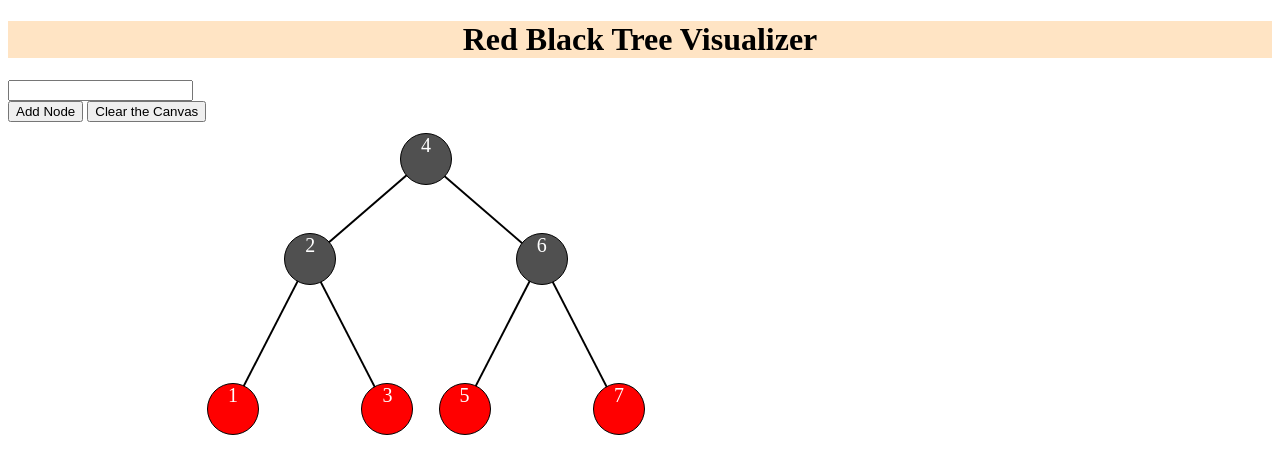
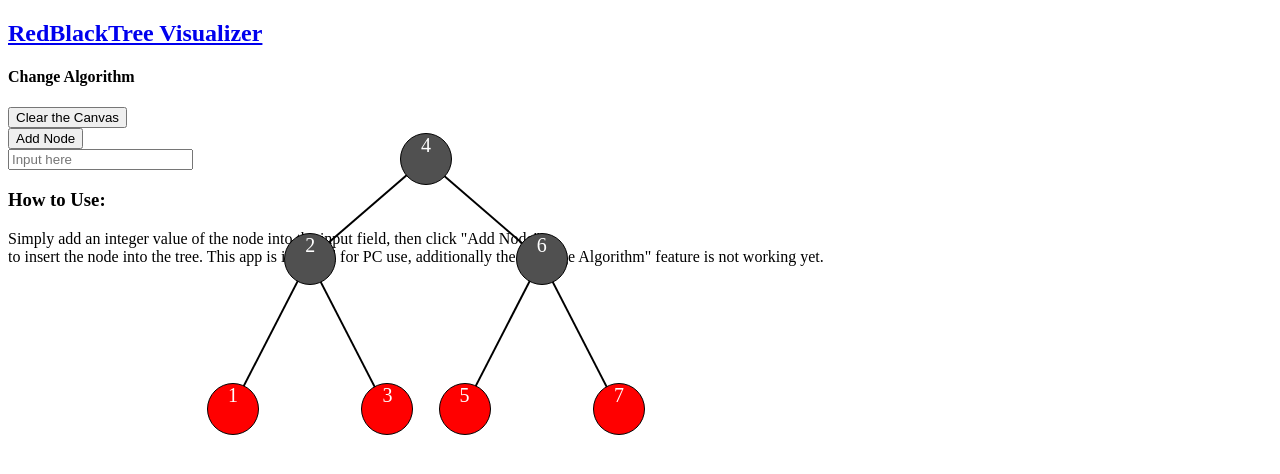
Before and after one commit to Krus5li/RedBlackTree-Visualizer, a plain HTML site: page index.html in a window 1280 px wide. Drawn offline with Linux system fonts and the light colour scheme.

Commit message:
Added minor finishing touches to site

```diff
--- a/index.html
+++ b/index.html
@@ -11,13 +11,20 @@
 </head>
 
 <body onload = "start()">
-    <h1 class = "title-section">Red Black Tree Visualizer</h1>
-    <input type = "number" name ="nodevalue" id = "nodevalue">
-    <br>
-    <button onclick = "addNode()">Add Node</button>
-    <button onclick = "deleteBoard()">Clear the Canvas</button>
-    <div id = "rbtzone">
-        <svg></svg>
+    <div class="topnav">
+        <a href="#home"><h2>RedBlackTree Visualizer</h2></a>
+        <a><h4>Change Algorithm</h4></a>
+        <div class = "holders"><button onclick = "deleteBoard()">Clear the Canvas</button></div>
+        <div class = "holders"><button onclick = "addNode()">Add Node</button></div>
+        <div class = "holders"><input type = "number" name ="nodevalue" id = "nodevalue" placeholder="Input here"></div>
+    </div>
+    <div id ='information'>
+        <h3>How to Use:</h3>
+        <p>Simply add an integer value of the node into the input field, then click "Add Node"<br>
+            to insert the node into the tree. This app is intended for PC use, additionally the "Change Algorithm" feature is not working yet.</p>
+    </div>
+    <div id = "redblackzone">
+        <div id = "rbtzone"></div>
     </div>
 </body>
 </html>
```
